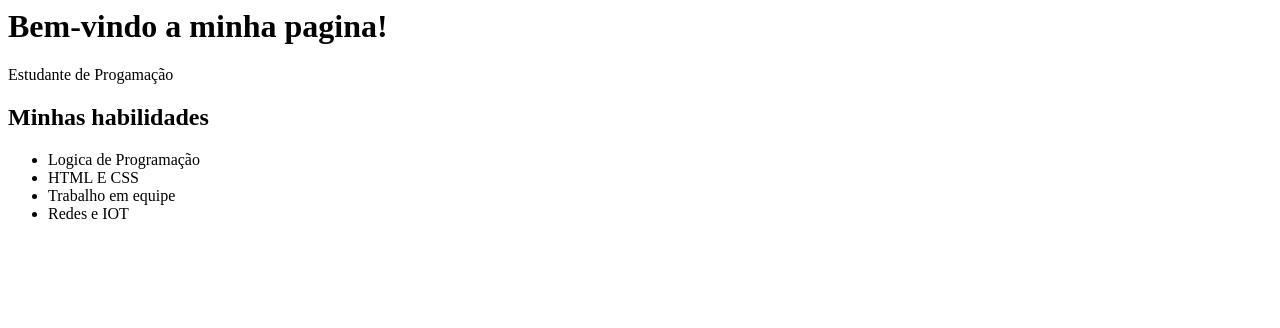
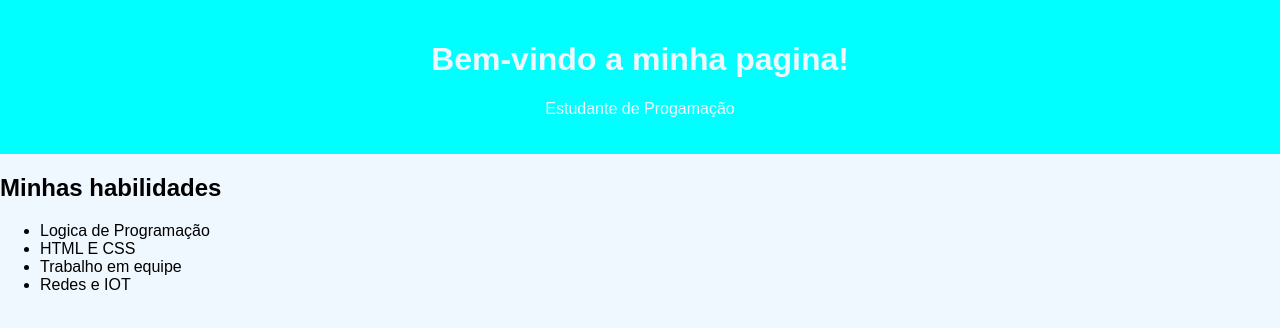
Before and after one commit to anaclara12675/site, a plain HTML site: page index.html in a window 1280 px wide. Drawn offline with Linux system fonts and the light colour scheme.

Commit message:
Add files via upload

```diff
--- a/index.html
+++ b/index.html
@@ -4,7 +4,20 @@
 </head>
 
 <style>
+body{
 
+    font-family: fantasy;
+    background-color: aliceblue;
+    margin: 0;
+    padding: 0;
+}
+
+header {
+    background-color: aqua;
+    color: aliceblue;
+    padding: 20px;
+    text-align: center;
+}
 </style>
 
 <body>
```
